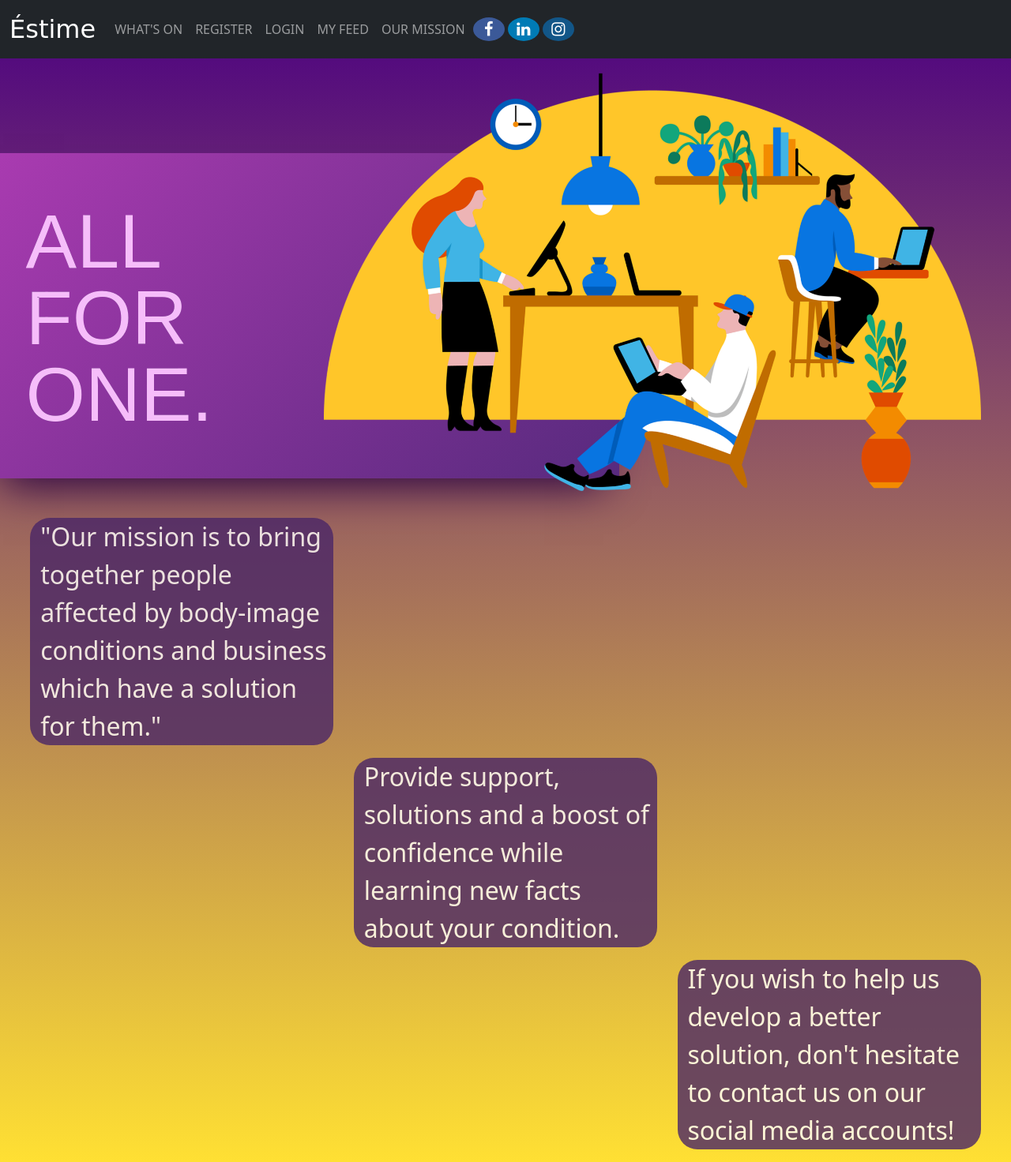
After one commit to elizaMargaritescu/EnterpriseHackaton, a Flask app: page /AboutUs in a window 1280 px wide. The commit adds this page. Shown: the whole page at 79% size. Run offline with Flask 2, Linux system fonts and the light colour scheme; some libraries are stand-ins or nearby versions.

Commit message:
about page finished

```diff
--- /dev/null
+++ b/app/templates/about.html
@@ -0,0 +1,147 @@
+<!--
+
+SVG code from https://speckyboy.com/css-javascript-text-animation-snippets/
+
+-->
+{% extends "base.html" %}
+
+{% block content %}
+<style>
+    * {
+        box-sizing: border-box;
+    }
+
+    /* Responsive layout - makes the two columns stack on top of each other instead of next to each other */
+    @media screen and (max-width: 600px) {
+        .column {
+            -ms-flex: 100%;
+            flex: 100%;
+            max-width: 100%;
+        }
+    }
+
+    body {
+        padding: 0;
+        margin: 0;
+        background: #4a2667;
+        background-image: linear-gradient(#4B0082, #ffe033);
+    }
+
+    svg.intro {
+        background: linear-gradient(135deg, #aa3bb1, #582a7e);
+        max-width: 800px;
+        position: absolute;
+        top: 50%;
+        left: 30%;
+        transform: translate(-50%, -50%);
+        box-shadow: 0 30px 50px -20px #2e0642;
+    }
+
+        svg.intro .text {
+            display: none;
+        }
+
+        svg.intro.go .text {
+            font-family: Arial, sans-serif;
+            font-size: 20px;
+            text-transform: uppercase;
+            display: block;
+        }
+
+        svg.intro.go .text-stroke {
+            fill: none;
+            stroke: #51256f;
+            stroke-width: 2.8px;
+            stroke-dashoffset: -900;
+            stroke-dasharray: 900;
+            stroke-linecap: butt;
+            stroke-linejoin: round;
+            -webkit-animation: dash 2.5s ease-in-out forwards;
+            animation: dash 2.5s ease-in-out forwards;
+        }
+
+            svg.intro.go .text-stroke:nth-child(2) {
+                -webkit-animation-delay: 0.3s;
+                animation-delay: 0.3s;
+            }
+
+            svg.intro.go .text-stroke:nth-child(3) {
+                -webkit-animation-delay: 0.9s;
+                animation-delay: 0.9s;
+            }
+
+        svg.intro.go .text-stroke-2 {
+            stroke: #f6bdfa;
+            -webkit-animation-delay: 1.2s;
+            animation-delay: 1.2s;
+        }
+
+        svg.intro.go .text-stroke:nth-child(5) {
+            -webkit-animation-delay: 1.5s;
+            animation-delay: 1.5s;
+        }
+
+        svg.intro.go .text-stroke:nth-child(6) {
+            -webkit-animation-delay: 1.8s;
+            animation-delay: 1.8s;
+        }
+
+    @-webkit-keyframes dash {
+        100% {
+            stroke-dashoffset: 0;
+        }
+    }
+
+    @keyframes dash {
+        100% {
+            stroke-dashoffset: 0;
+        }
+    }
+
+    img {
+        position: absolute;
+        right: 3%;
+    }
+</style>
+<title>our mission</title>
+<svg class="intro" viewbox="0 0 165 85">
+    <text text-anchor="start" x="10" y="30" class="text text-stroke" clip-path="url(#text1)">Where</text>
+    <text text-anchor="start" x="10" y="50" class="text text-stroke" clip-path="url(#text2)">Ideas</text>
+    <text text-anchor="start" x="10" y="70" class="text text-stroke" clip-path="url(#text3)">Begin.</text>
+    <text text-anchor="start" x="10" y="30" class="text text-stroke text-stroke-2" clip-path="url(#text1)">All</text>
+    <text text-anchor="start" x="10" y="50" class="text text-stroke text-stroke-2" clip-path="url(#text2)">For</text>
+    <text text-anchor="start" x="10" y="70" class="text text-stroke text-stroke-2" clip-path="url(#text3)">One.</text>
+    <defs>
+        <clipPath id="text1">
+            <text text-anchor="start" x="10" y="30" class="text">All</text>
+        </clipPath>
+        <clipPath id="text2">
+            <text text-anchor="start" x="10" y="50" class="text">For</text>
+        </clipPath>
+        <clipPath id="text3">
+            <text text-anchor="start" x="10" y="70" class="text">One.</text>
+        </clipPath>
+    </defs>
+</svg>
+<script>
+    $(function () {
+        $('.intro').addClass('go');
+
+        $('.reload').click(function () {
+            $('.intro').removeClass('go').delay(200).queue(function (next) {
+                $('.intro').addClass('go');
+                next();
+            });
+
+        });
+    })
+</script>
+
+<img src="{{url_for('static', filename='images/work.png')}}" style="width:65%">
+
+<p style="margin-left:3%;margin-top: 45%; font-size:2rem; padding-left:1%; width: 30%; background-color:#4a2667; border-radius:25px; opacity:80%; color: white;">"Our mission is to bring together people affected by body-image conditions and business which have a solution for them."</p>
+<p style="margin-left:35%; font-size:2rem; padding-left:1%; width: 30%; background-color:#4a2667; border-radius:25px; opacity:80%; color: white;">Provide support, solutions and a boost of confidence while learning new facts about your condition.</p>
+<p style="margin-left:67%; font-size:2rem; padding-left:1%; width: 30%; background-color:#4a2667; border-radius:25px; opacity:80%; color: white;">If you wish to help us develop a better solution, don't hesitate to contact us on our social media accounts!</p>
+
+
+    {% endblock %}
--- a/app/templates/base.html
+++ b/app/templates/base.html
@@ -13,6 +13,52 @@
         .main-body {
             padding-top: 56px;
         }
+
+
+        * {
+            box-sizing: border-box;
+        }
+
+        /* Responsive layout - makes the two columns stack on top of each other instead of next to each other */
+        @media screen and (max-width: 600px) {
+            .column {
+                -ms-flex: 100%;
+                flex: 100%;
+                max-width: 100%;
+            }
+        }
+        .fa {
+            padding: 5px;
+            font-size: 20px;
+            width: 40px;
+            text-align: center;
+            text-decoration: none;
+            margin: 5px 2px;
+            border-radius: 50%;
+        }
+
+            .fa:hover {
+                opacity: 0.7;
+            }
+
+        .fa-facebook {
+            background: #3B5998;
+            color: white;
+
+        }
+
+
+        .fa-linkedin {
+            background: #007bb5;
+            color: white;
+        }
+
+
+        .fa-instagram {
+            background: #125688;
+            color: white;
+        }
+
     </style>
 </head>
 
@@ -23,23 +69,35 @@
             <nav class="navbar fixed-top navbar-expand-md navbar-dark bg-dark">
 
                 <div class="container-fluid">
-                    <a class="navbar-brand" href="/" style="font-family: 'Brush Script MT', cursive; font-size:2rem;">Éstiméé</a>
+                    <a class="navbar-brand" href="/" style="font-family: 'Brush Script MT', cursive; font-size:2rem;">Éstime</a>
                     <button class="navbar-toggler" type="button" data-bs-toggle="collapse" data-bs-target="#navbarCollapse" aria-controls="navbarCollapse" aria-expanded="false" aria-label="Toggle navigation">
                         <span class="navbar-toggler-icon"></span>
                     </button>
                     <div class="collapse navbar-collapse" id="navbarCollapse">
                         <ul class="navbar-nav me-auto mb-2 mb-md-0">
                             <li class="nav-item">
-                                <a class="nav-link" href="/">What's On</a>
+                                <a class="nav-link" href="/Calendar">WHAT'S ON</a>
                             </li>
                             <li class="nav-item">
-                                <a class="nav-link" href="/CreateAccount">Register</a>
+                                <a class="nav-link" href="/CreateAccount">REGISTER</a>
                             </li>
                             <li class="nav-item">
-                                <a class="nav-link" href="/Login">Login</a>
+                                <a class="nav-link" href="/Login">LOGIN</a>
                             </li>
                             <li class="nav-item">
-                                <a class="nav-link" href="/Homepage">My feed</a>
+                                <a class="nav-link" href="/Homepage">MY FEED</a>
+                            </li>
+                            <li class="nav-item">
+                                <a class="nav-link" href="/AboutUs">OUR MISSION</a>
+                            </li>
+                            <li class="nav-item">
+                                <a href="#" class="fa fa-facebook"></a>
+                            </li>
+                            <li class="nav-item">
+                                <a href="#" class="fa fa-linkedin"></a>
+                            </li>
+                            <li class="nav-item">
+                                <a href="#" class="fa fa-instagram"></a>
                             </li>
 
                         </ul>
--- a/app/views.py
+++ b/app/views.py
@@ -24,6 +24,10 @@ admin.add_view(ModelView(Posts, db.session))
 def homepage():
         return render_template('index.html', title='Simple template example')
 
+# LIST OF VALID LOG INS:
+# Customer1 customer1@gmail.com customer1
+# Customer2 customer2@gmail.com customer2
+
 # log in page
 @app.route('/Login', methods=['GET', 'POST'])
 def userLogin():
@@ -34,6 +38,7 @@ def userLogin():
                 else:
                         p = request.form.get('email')
                         con = lite.connect('app.db')
+                        #decode the hashed password for comparison against the one entered by the user
                         compare = hashlib.sha1(request.form['password'].encode()).hexdigest()
                         with con:
                                 data = con.cursor()
@@ -58,10 +63,8 @@ def createCustomer():
         if request.method == "POST":
                 # Checks all values are here and correct
                 con = lite.connect('app.db')
-                if not request.form.get("name"):
-                    error = 'You must enter a name!'
 
-                elif not request.form.get("password"):
+                if not request.form.get("password"):
                     error = 'You must enter a password!'
 
                 elif not request.form.get("email"):
@@ -70,11 +73,7 @@ def createCustomer():
                 elif not request.form.get("age"):
                     error = 'You must enter an age!'
 
-                elif not request.form.get("age"):
-                    error = 'You must enter a phone number!'
-
                 else:
-                        # Assigns all values
                         # name is optional, users can chose to remain anonymous
                         if request.form.get("name"):
                                 name = request.form.get("name")
@@ -82,7 +81,6 @@ def createCustomer():
                                 name = "Anonym"
                         password = request.form.get("password")
                         email = request.form.get("email")
-                        phone = request.form.get("phone")
                         age = request.form.get("age")
                         #encrypting passwords for security
                         password = hashlib.sha1(password.encode()).hexdigest()
@@ -94,8 +92,8 @@ def createCustomer():
                                 if (len(user) > 0):
                                         error = 'EMAIL ALREADY EXISTS WITH AN ACCOUNT.'
                                 else:
-                                        data.execute("INSERT INTO Customer (name, email, password, phone, age) VALUES ('{}', '{}', '{}', '{}', '{}');"
-                                                        .format(name, email, password, phone, age))
+                                        data.execute("INSERT INTO Customer (name, email, password, age) VALUES ('{}', '{}', '{}', '{}');"
+                                                        .format(name, email, password, age))
                                         return redirect('/Login')
 
 
@@ -108,15 +106,11 @@ def landingpage():
 
     if 'variable' in session:
 
-
-
                 session_id = session['variable']
                 curUser = models.Customer.query.filter_by(id=session_id).first()
                 posts = Posts.query.all()
 
                 path = str(curUser.id) + ".png"
-
-
 
 
                 parsedInfo.append({
@@ -158,16 +152,15 @@ def landingpage():
                 #removing duplicates from the list
                 joinedList = list(dict.fromkeys(joinedList))
                 print(joinedList)
+    else:
+                return 'Login to view purchased tickets'
+    return render_template("homepage.html", user=parsedInfo, posts=parsedInfoPosts, tags = joinedList)
 
 
-
-                return render_template("homepage.html", user=parsedInfo, posts=parsedInfoPosts, tags = joinedList)
-
-
-@app.route('/SelectScreeningTime', methods=['POST'])
-def getSelectedScreeningTime():
+@app.route('/SelectTag', methods=['POST'])
+def getSelectedTag():
         data = json.loads(request.data)
-        session["selectedScreeningTime"] = str(data.get('screening'))
+        session["selectedTag"] = str(data.get('tag'))
         return json.dumps({'status': 'OK'})
 
 @app.route('/Feed', methods=['GET', 'POST'])
@@ -177,15 +170,13 @@ def myfeed():
     if request.method == 'GET':
         if 'variable' in session:
 
-                screeningTime = session['selectedScreeningTime']
+                tag = session['selectedTag']
 
                 session_id = session['variable']
                 curUser = models.Customer.query.filter_by(id=session_id).first()
                 posts = Posts.query.all()
 
                 path = str(curUser.id) + ".png"
-
-
 
                 parsedInfo.append({
                                 "user_id" : curUser.id,
@@ -200,7 +191,7 @@ def myfeed():
                         print(((i.tags).split())[1])
                         for m in range(len((i.tags).split())):
 
-                            if(((i.tags).split())[m-1] == screeningTime):
+                            if(((i.tags).split())[m-1] == tag):
 
                                 path2 = "post" + str(i.postId) + ".jpg"
                                 parsedInfoPosts.append({
@@ -230,3 +221,13 @@ def myfeed():
                 joinedList = list(dict.fromkeys(joinedList))
                 print(joinedList)
                 return render_template("myfeed.html", posts=parsedInfoPosts, user=parsedInfo, tags = joinedList)
+        else:
+                return 'log in first'
+
+@app.route('/Calendar', methods=['GET', 'POST'])
+def whatsOn():
+    return render_template('calendar.html', title='what is on page')
+
+@app.route('/AboutUs', methods=['GET', 'POST'])
+def aboutUs():
+    return render_template('about.html', title='mission')
```
Also changed, not shown: app/templates/calendar.html (added, +23 -0 lines), app/templates/homepage.html (+6 -8 lines), app/templates/myfeed.html (+6 -9 lines), app.db, app/static/images/work.png (added), app/static/style.css (line endings or trailing spaces).
